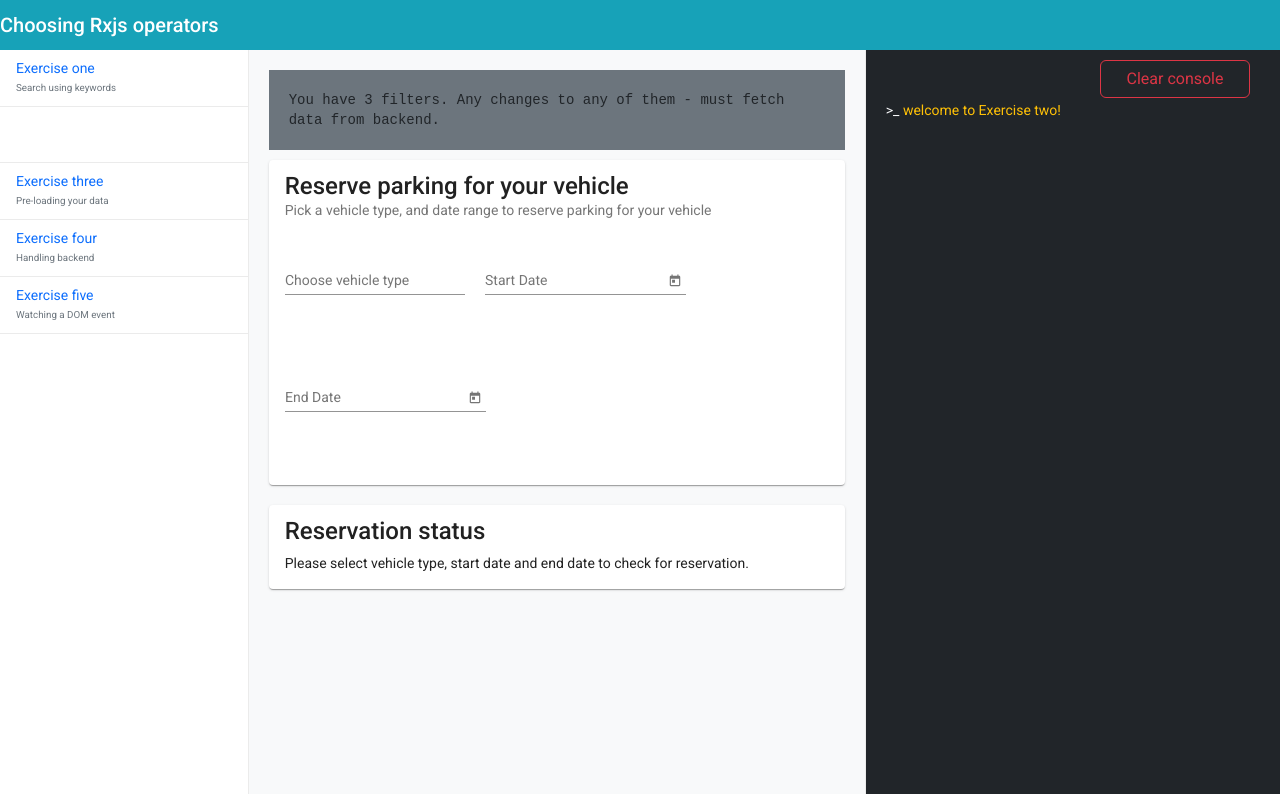
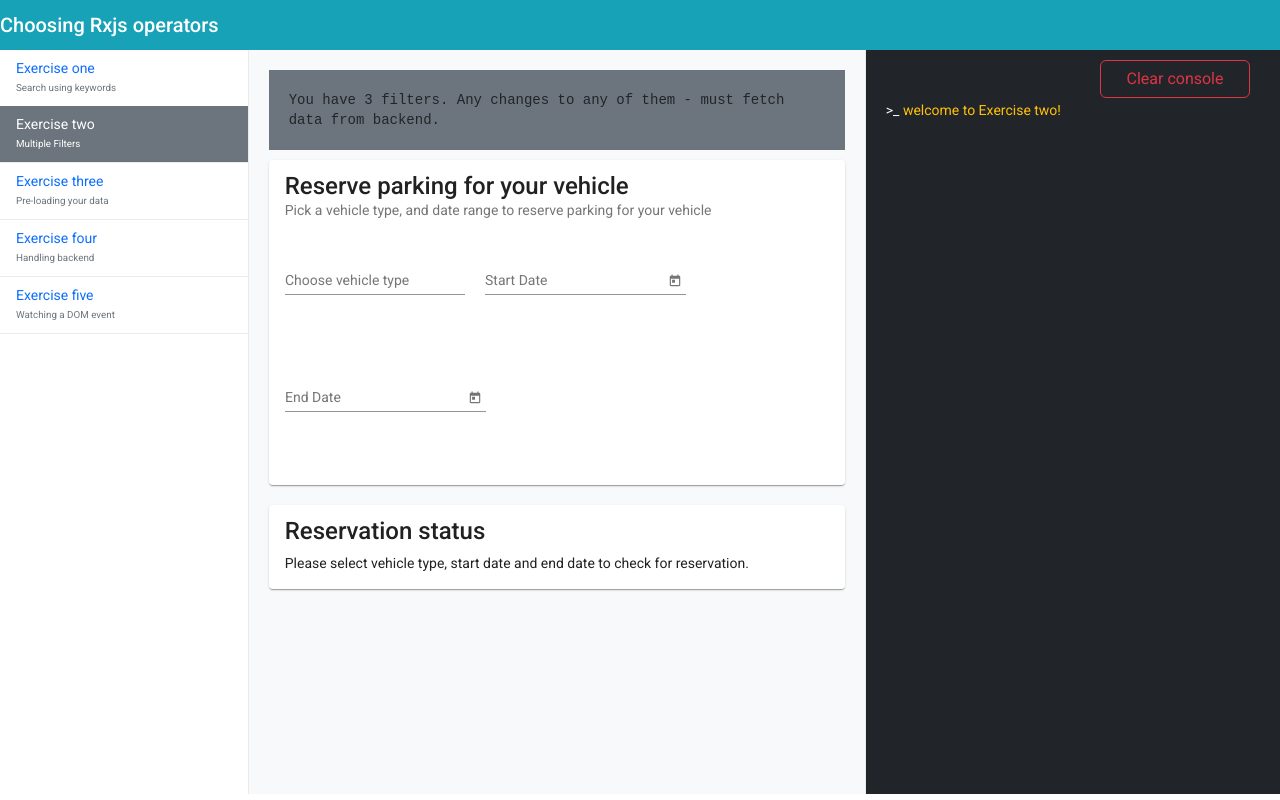
Before and after one commit to RajPack/ChoosingRxjsOperators, an Angular app: page /two in a window 1280 px wide. Built offline with nearby package versions, Linux system fonts and the light colour scheme.

Commit message:
minor changes

```diff
--- a/src/app/app.component.html
+++ b/src/app/app.component.html
@@ -3,7 +3,7 @@
 </nav>
 
 <div class="container-fluid app-container d-flex">
-  <div class="side-nav bg-white list-group">
+  <div class="side-nav list-group">
       <a
           *ngFor="let item of lessons"
           class="bg-white list-group-item list-group-item-action" [ngClass]="{active: item.active}"
--- a/src/app/app.component.scss
+++ b/src/app/app.component.scss
@@ -26,7 +26,7 @@
         font-size: 0.7em;
       }
       &.active {
-        background: var(--gray) !important;
+        background: var(--bs-gray) !important;
         .text-secondary,
         .text-primary {
           color: white !important;
```
